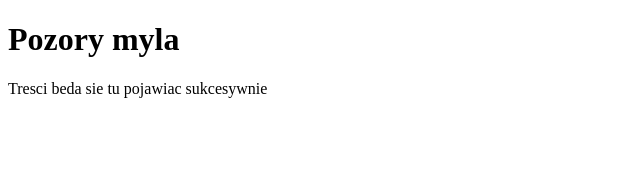
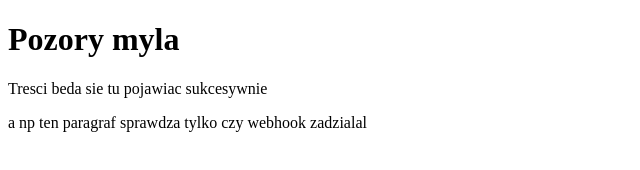
Before and after one commit to tpplural/hello-site, a plain HTML site: page templates/index.html in a window 1280 px wide. Shown: the whole page, without its empty margins (0-640 px from the left). Drawn offline with Linux system fonts and the light colour scheme.

Commit message:
changes to test webhook

```diff
--- a/templates/index.html
+++ b/templates/index.html
@@ -8,5 +8,6 @@
 <body>
     <h1>Pozory myla</h1>
     <p> Tresci beda sie tu pojawiac sukcesywnie</p>
+    <p>a np ten paragraf sprawdza tylko czy webhook zadzialal</p>
 </body>
 </html>
```
